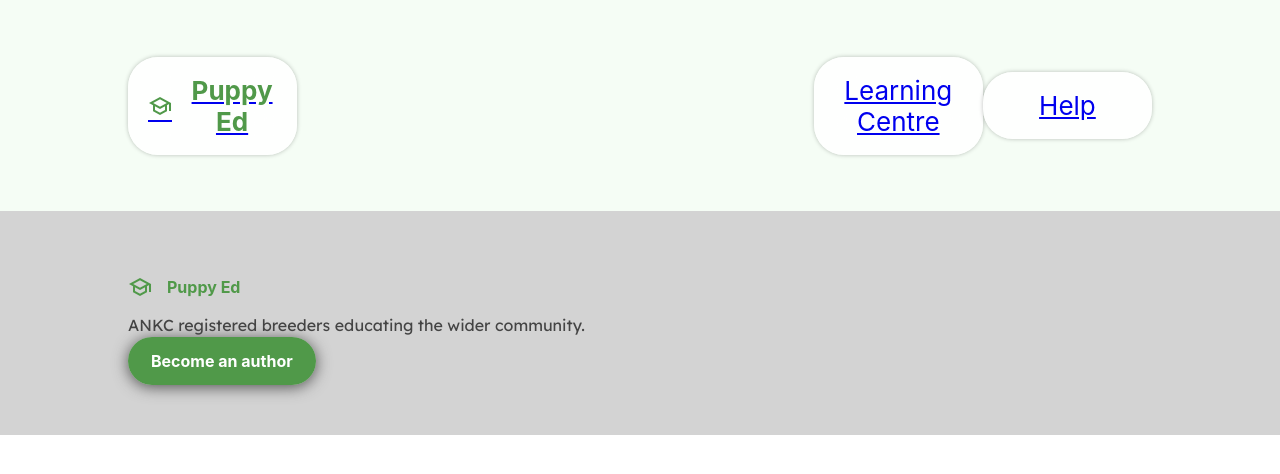
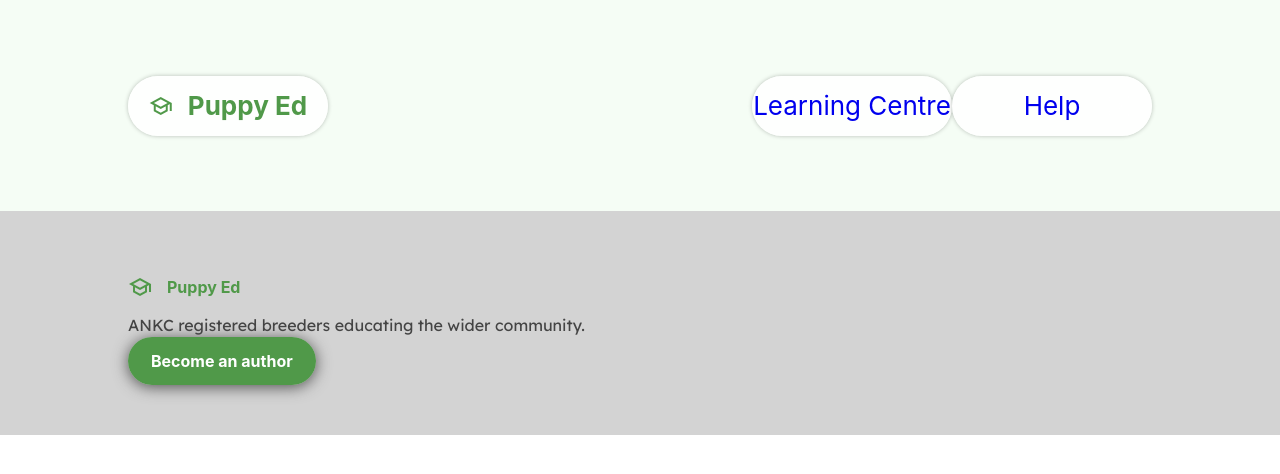
Before and after one commit to dylman123/puppy-ed, a React (Create React App) app: page /help in a window 1280 px wide. Shown: the top 474 px of the page. Built offline with nearby package versions, Linux system fonts and the light colour scheme.

Commit message:
fixed button styles

```diff
--- a/src/App.css
+++ b/src/App.css
@@ -114,10 +114,12 @@
   flex-direction: row;
   justify-content: center;
   align-items: center;
-  padding: 18px 20px;
+  /* padding: 5px 40px; */
   background: rgba(255, 255, 255, 0.9);
   box-shadow: 0px 0px 4px rgba(0, 0, 0, 0.25);
   backdrop-filter: blur(20px);
   /* Note: backdrop-filter has minimal browser support */
   border-radius: 30px;
+  min-width: 200px;
+  min-height: 60px;
 }
--- a/src/components/Footer/Footer.css
+++ b/src/components/Footer/Footer.css
@@ -15,6 +15,5 @@
 }
 
 .footerHeading {
-  display: flex;
-  text-decoration: none;
+
 }
--- a/src/components/Footer/Footer.js
+++ b/src/components/Footer/Footer.js
@@ -1,13 +1,13 @@
 import React from 'react';
-import HomeLink from '../HomeLink/HomeLink';
+import Logo from '../Logo/Logo';
 import './Footer.css';
 
 export default function Footer() {
   return (
     <footer className='footer'>
-      <div className='footerHeading'>
-        <HomeLink />
-      </div>
+      <a className='footerHeading' href='/'>
+        <Logo />
+      </a>
       <p>
         ANKC registered breeders educating the wider community.
       </p>
--- a/src/components/Header/Header.js
+++ b/src/components/Header/Header.js
@@ -1,12 +1,12 @@
 import React from 'react';
-import HomeLink from '../HomeLink/HomeLink';
+import Logo from '../Logo/Logo';
 import './Header.css';
 
 export default function Header() {
   return (
     <header className='App-header'>
       <a className='linkHomePage buttonPrimary' href='/'>
-        <HomeLink />
+        <Logo />
       </a>
       <div className='spacer' />
       <a className='linkModulesPage buttonPrimary' href ='/learning-centre'>
--- a/src/components/HomeLink/HomeLink.css
+++ /dev/null
@@ -1,9 +0,0 @@
-.linkTitle {
-    display: flex;
-    flex-direction: row;
-    align-items: center;
-    gap: 15px;
-    text-decoration: none;
-    color: #509949;
-    font-weight: 700;
-  }
--- a/src/components/HomeLink/HomeLink.js
+++ /dev/null
@@ -1,11 +0,0 @@
-import React from 'react';
-import './HomeLink.css';
-
-export default function HomeLink() {
-  return (
-    <a className='linkTitle' href='/'>
-        <span class="material-icons-outlined">school</span>
-        <div>Puppy Ed</div>
-    </a>
-  );
-}
--- /dev/null
+++ b/src/components/Logo/Logo.css
@@ -0,0 +1,9 @@
+.logo {
+  display: flex;
+  flex-direction: row;
+  align-items: center;
+  gap: 15px;
+  text-decoration: none;
+  color: #509949;
+  font-weight: 700;
+}
--- /dev/null
+++ b/src/components/Logo/Logo.js
@@ -0,0 +1,11 @@
+import React from 'react';
+import './Logo.css';
+
+export default function Logo() {
+  return (
+    <div className='logo'>
+      <span class="material-icons-outlined">school</span>
+      <div>Puppy Ed</div>
+    </div>
+  );
+}
--- a/src/index.css
+++ b/src/index.css
@@ -48,6 +48,10 @@ p {
   font-size: 16px;
 }
 
+a {
+  text-decoration: none;
+}
+
 a:hover {
   transform: scale(1.05);
 }
```
